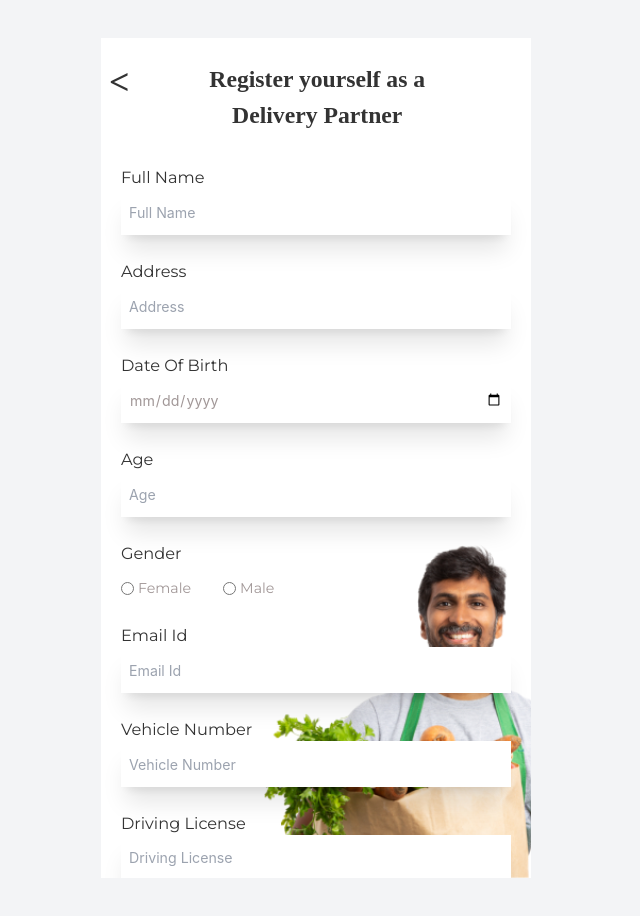
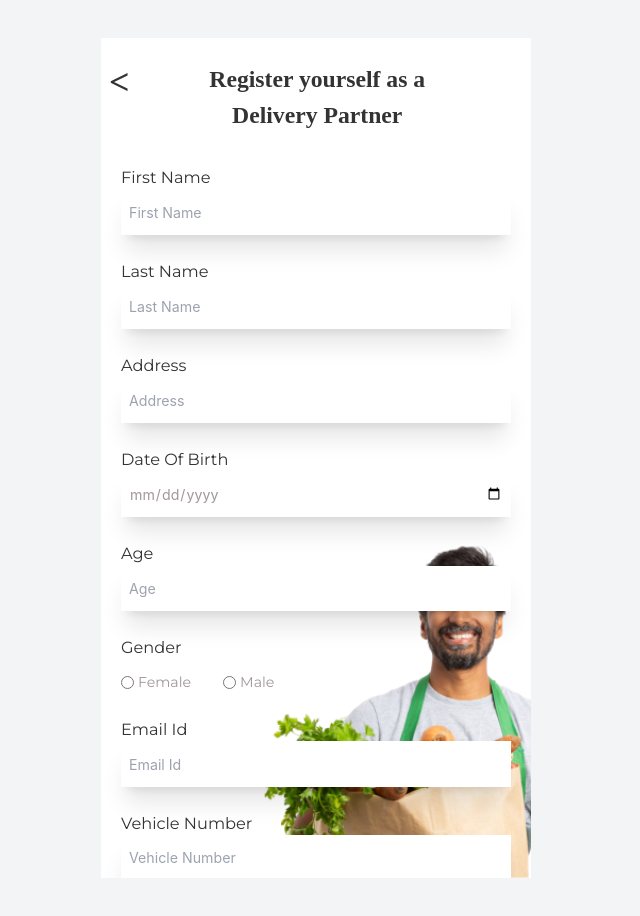
Before and after one commit to HMcodeLab/Grocerify_driver, a React (Create React App) app: page /register in a window 1280 px wide. Shown: the whole page, without its empty margins (324-964 px from the left). Built offline with nearby package versions, Linux system fonts and the light colour scheme; a web font is replaced by a local one.

Commit message:
fixed some bugs

```diff
--- a/src/pages/register/Register.js
+++ b/src/pages/register/Register.js
@@ -62,15 +62,27 @@ const Register = () => {
 
         {/* fields */}
         <div className="flex flex-col gap-6 px-5">
-          {/* Full name */}
+          {/* First name */}
           <div className="flex flex-col">
             <p className="text-[#333333] text-[16.21px] font-Montserrat">
-              Full Name
+              First Name
             </p>
             <input
               type="text"
-              placeholder="Full Name"
-              name="email"
+              placeholder="First Name"
+              name="firstName"
+              className=" h-[45.68px] shadow-xl text-[#A19797] text-[14.19px] fonr-Montserrat px-2 outline-none"
+            />
+          </div>
+          {/* Last name */}
+          <div className="flex flex-col">
+            <p className="text-[#333333] text-[16.21px] font-Montserrat">
+              Last Name
+            </p>
+            <input
+              type="text"
+              placeholder="Last Name"
+              name="lastName"
               className=" h-[45.68px] shadow-xl text-[#A19797] text-[14.19px] fonr-Montserrat px-2 outline-none"
             />
           </div>
@@ -182,18 +194,6 @@ const Register = () => {
               className=" h-[45.68px] shadow-xl text-[#A19797] text-[14.19px] fonr-Montserrat px-2 outline-none"
             />
           </div>
-          {/* Availability */}
-          <div className="flex flex-col">
-            <p className="text-[#333333] text-[16.21px] font-Montserrat">
-              Availability
-            </p>
-            <input
-              type="text"
-              placeholder="Availability"
-              name="email"
-              className=" h-[45.68px] shadow-xl text-[#A19797] text-[14.19px] fonr-Montserrat px-2 outline-none"
-            />
-          </div>
           {/* Upload Your Image */}
           <div className="flex flex-col">
             <p className="text-[#333333] text-[16.21px] font-Montserrat">
```
